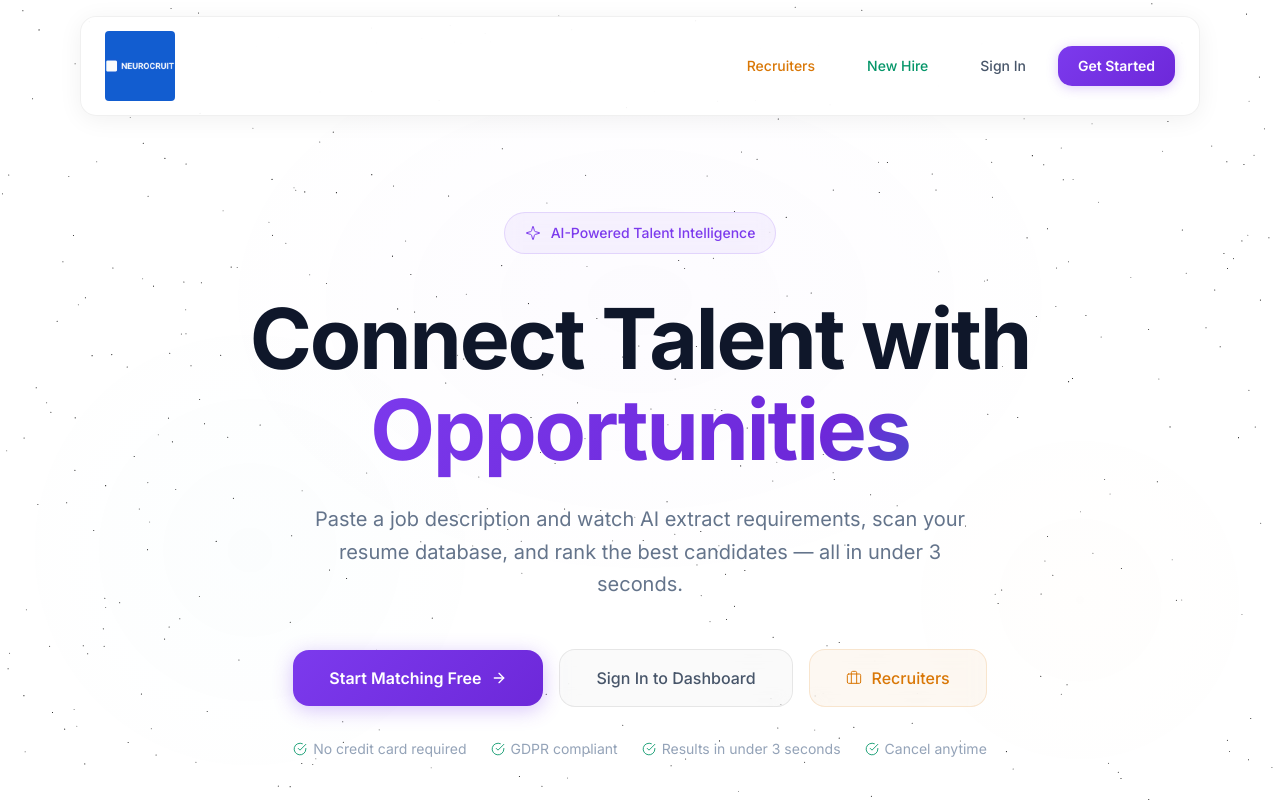
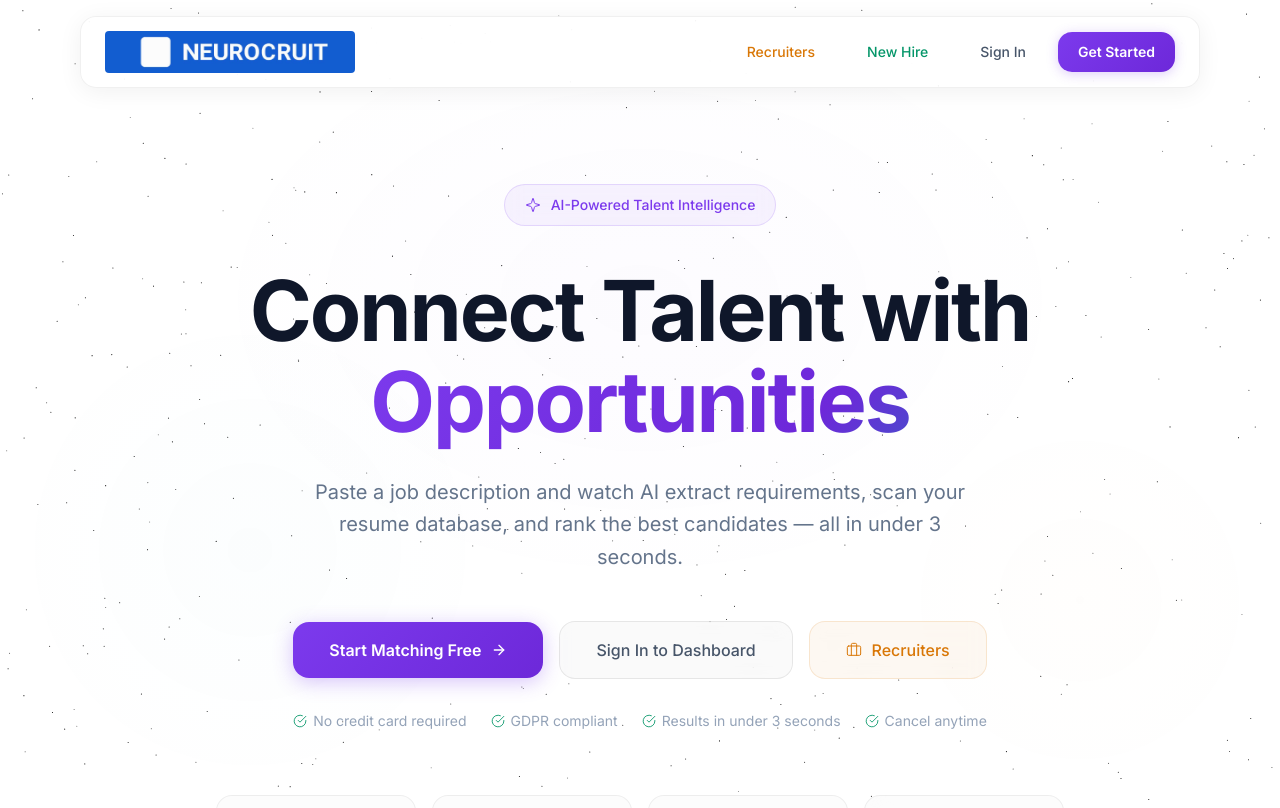
Before and after one commit to anooppassi66/neurorecruit_live, a Next.js app: page / in a window 1280 px wide. Shown: the top 808 px of the page. Built offline with nearby package versions, Linux system fonts and the light colour scheme.

Commit message:
logo_changes

```diff
--- a/app/page.tsx
+++ b/app/page.tsx
@@ -297,7 +297,7 @@ export default function Home() {
             boxShadow: "0 4px 24px rgba(0,0,0,0.06)",
           }}>
           <Link href="/" className="flex items-center gap-3 cursor-pointer">
-            <Image src="/neurocruit-logo.jpg" alt="Neurocruit" width={70} height={70} className="rounded" />
+            <Image src="/neurocruit-logo-rectangle.jpg" alt="Neurocruit" width={250} height={300} className="rounded" />
             {/* <span className="text-xl font-bold tracking-tight" style={{ color: "#0F172A" }}>
               Neuro<span style={{ color: "#7C3AED" }}>cruit</span>
             </span> */}
--- a/components/header.tsx
+++ b/components/header.tsx
@@ -49,9 +49,9 @@ export default function Header() {
           {/* Logo */}
           <Link href="/" className="flex items-center gap-2">
             <Image
-              src="/neurocruit-logo.jpg"
+              src="/neurocruit-logo-rectangle.jpg"
               alt="NEUROCRUIT"
-              width={50}
+              width={250}
               height={50}
               className="mt-2"
               priority
```
Also changed, not shown: public/neurocruit-logo-rectangle.jpg (added).
